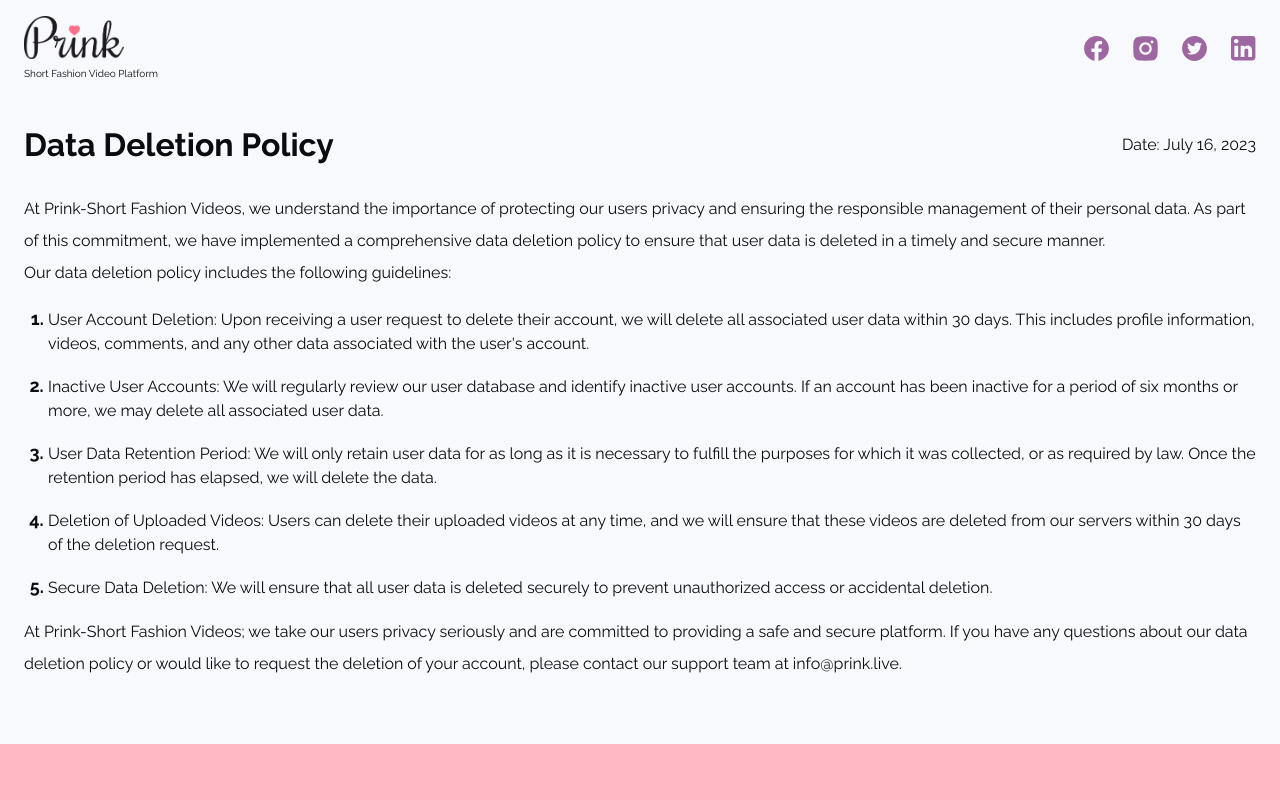
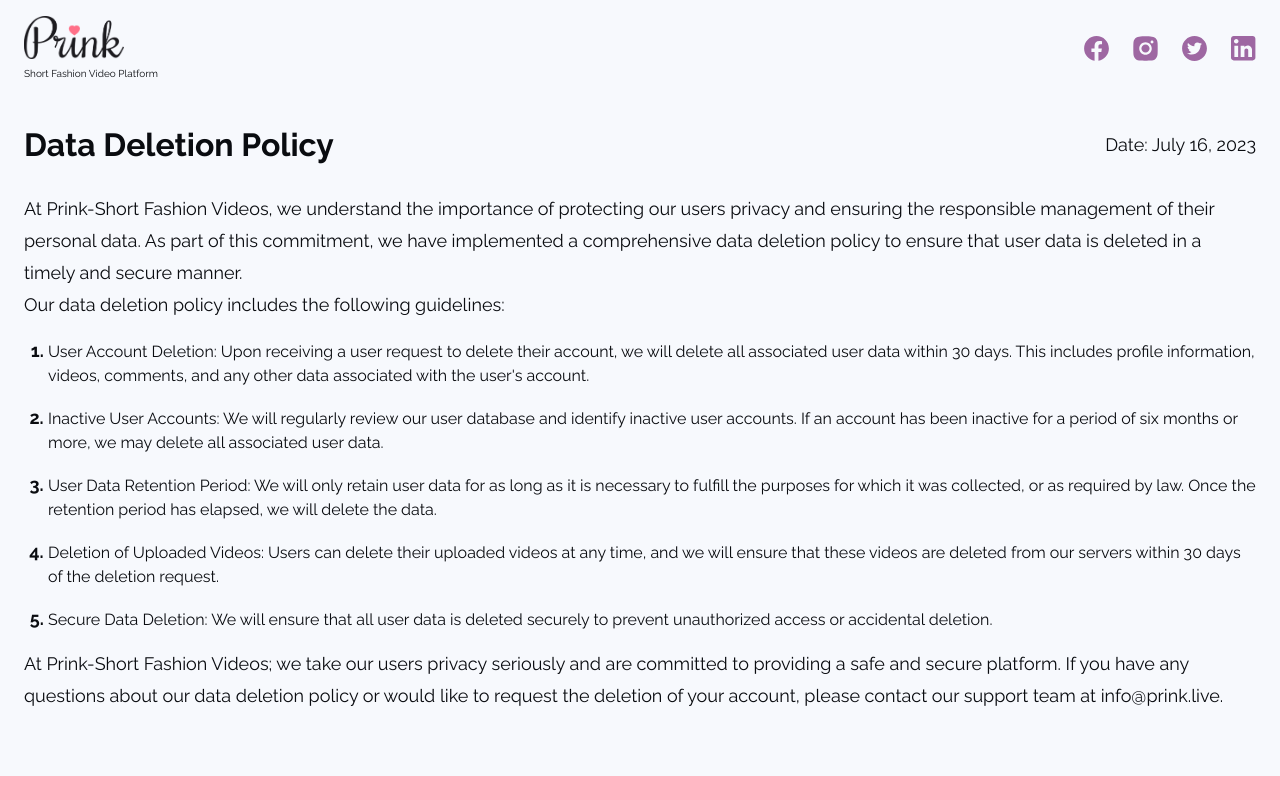
Before and after one commit to Ahmad-Zaaza/Prink-Landing-page, a Next.js app: page /data-deletion-policy in a window 1280 px wide. Shown: the top 800 px of the page. Built offline with nearby package versions, Linux system fonts and the light colour scheme.

Commit message:
enlarge subtitle size

```diff
--- a/pages/data-deletion-policy.tsx
+++ b/pages/data-deletion-policy.tsx
@@ -83,7 +83,7 @@
   line-height: 32px;
 
   @media ${(p) => p.theme.queries.tabletAndUp} {
-    font-size: ${16 / 16}rem;
+    font-size: ${18 / 16}rem;
     line-height: 32px;
   }
 
--- a/pages/privacy-policy.tsx
+++ b/pages/privacy-policy.tsx
@@ -248,7 +248,7 @@
   line-height: 32px;
 
   @media ${(p) => p.theme.queries.tabletAndUp} {
-    font-size: ${16 / 16}rem;
+    font-size: ${18 / 16}rem;
     line-height: 32px;
   }
 
```
